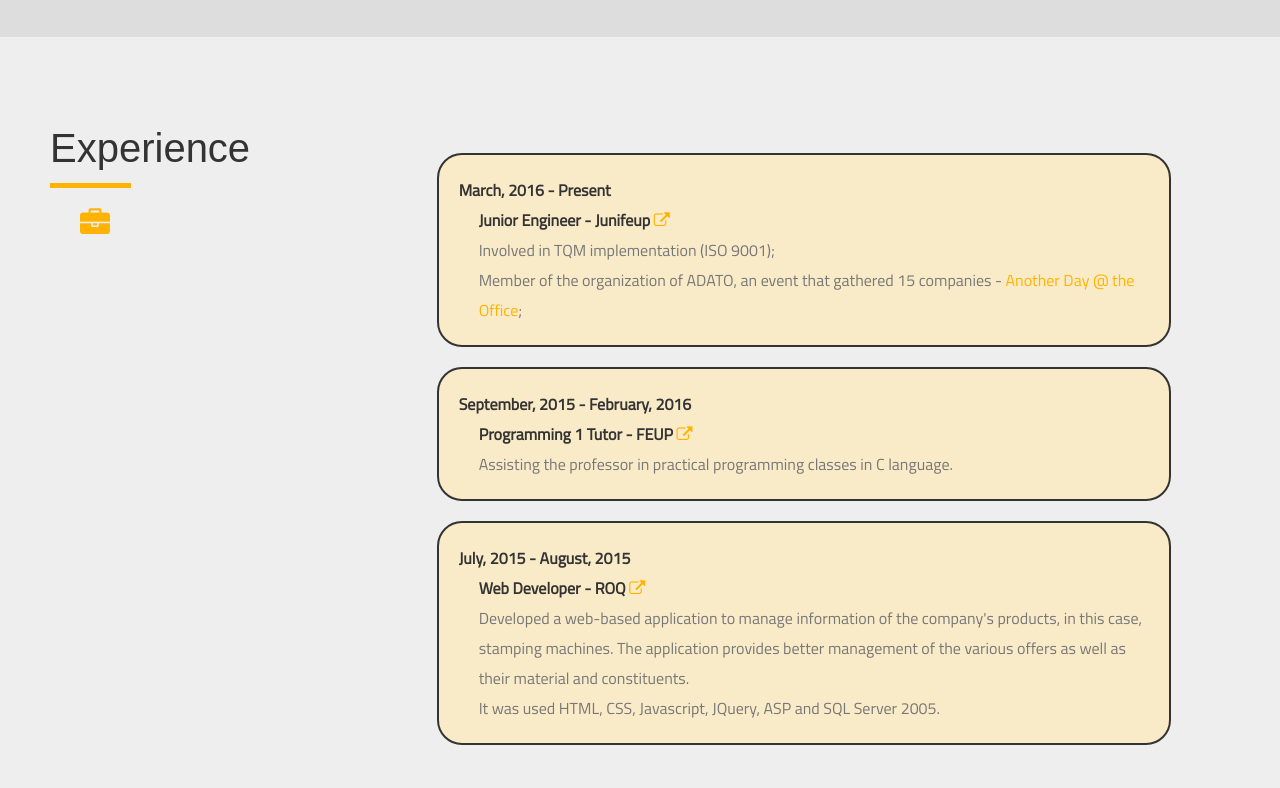
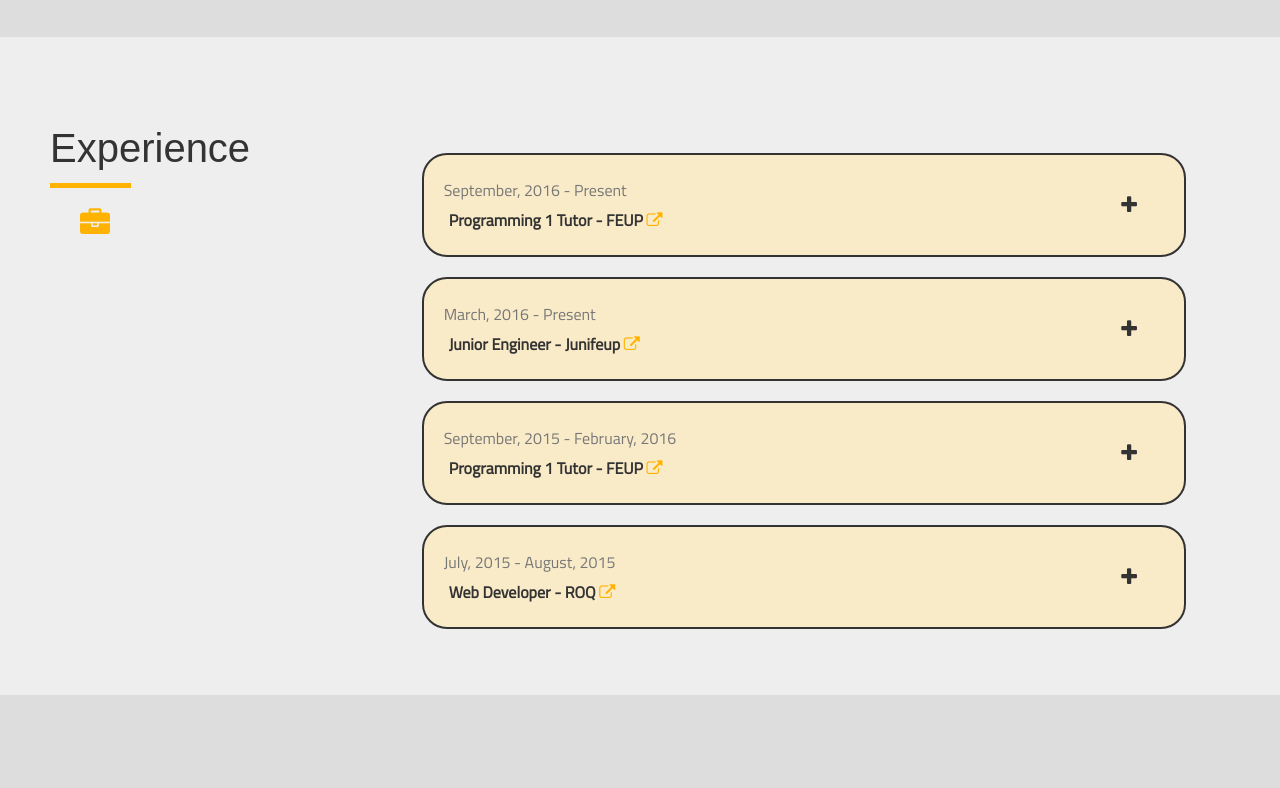
Before and after one commit to luisfmelo/luisfmelo.github.io, a website: page index.html in a window 1280 px wide. Shown: the part 1740-2528 px from the top of the page. Drawn offline with Linux system fonts and the light colour scheme; a web font is replaced by a local one.

Commit message:
professional experience is now ready and beautiful

```diff
--- a/assets/css/mystyle.css
+++ b/assets/css/mystyle.css
@@ -12,7 +12,9 @@ html, body {
 }
 
 *, *::after, *::before {
-    box-sizing: border-box;
+  -webkit-box-sizing: border-box;
+  -moz-box-sizing: border-box;
+  box-sizing: border-box;
 }
 
 section {
@@ -402,22 +404,6 @@ ul#nav li a:hover {
 
 /******************************************************************************/
 
-.new-entry h4 {
-    color: #333;
-    font-weight: bold;
-}
-
-.new-entry h6 {
-    color: #333;
-    font-weight: bold;
-    padding-left: 20px;
-}
-
-.new-entry p, li {
-    color: #777;
-    padding-left: 20px;
-    padding-left: 20px;
-}
 
 .new-entry {
     border-radius: 25px;
@@ -426,6 +412,26 @@ ul#nav li a:hover {
     padding: 20px;
     margin-top: 20px;
 }
+
+.job-time. .job-time:hover, .job-time:active {
+    color: #333;
+    font-weight: bold;
+    text-decoration:none;
+}
+
+.job-title, .job-title:hover, .job-title:active {
+    color: #333;
+    padding-left: 20px;
+    text-decoration:none;
+    font-weight: bolder;
+}
+
+.card-block, li {
+    color: #777;
+    padding-left: 20px;
+    padding-left: 20px;
+}
+
 
 .no-border {
     border: 0;
@@ -446,6 +452,23 @@ ul#nav li a:hover {
     color: #777;
 }
 
+
+
+.signal{
+  position: relative;
+  float: right;
+  top: 20px;
+  right: 10px;
+  font-size: 20px;
+}
+.rotate {
+    transform: rotate(0deg);
+    transition: .5s;
+}
+.rotate2 {
+    transform: rotate(180deg);
+    transition: .5s;
+}
 
 /******************************************************************************/
 
--- a/assets/js/main.js
+++ b/assets/js/main.js
@@ -64,6 +64,9 @@ $(document).ready(function() {
                 nav.find('a[href="#' + $(this).attr('id') + '"]').parent().addClass('active');
             }
         });
+
+        // Expand/Collapse Professional XP description
+        $('.new-entry').on('click', toggleSignal);
     });
 
     nav.find('a').on('click', function() {
@@ -76,12 +79,6 @@ $(document).ready(function() {
 
         return false;
     });
-
-
-    /*----------------------------------------------------*/
-    /* Highlight the current section in the navigation bar
-    ------------------------------------------------------*/
-
 
     /*----------------------------------------------------*/
     /* Particles.js
@@ -108,6 +105,22 @@ function handleTopNavAnimation() {
     }
 }
 
+/*----------------------------------------------------*/
+/* Professional Experience Expand/Collapse
+------------------------------------------------------*/
+function toggleSignal(e) {
+  $el = $(this)
+        .find(".signal")
+        .find("i")
+        .toggleClass('fa fa-minus fa fa-plus rotate rotate2');
+
+  $(this).find('div')
+         .eq(2)
+         .slideToggle(500);
+  setTimeout(function(){
+      $el.toggleClass('rotate2 rotate');
+  },300);
+}
 
 
 // When the browser is ready...
--- /dev/null
+++ b/assets/js/vertical-timeline.min.js
@@ -0,0 +1 @@
+!function(t){var i=function(t){var i=t.getBoundingClientRect();return i.top>=0&&i.left>=0&&i.bottom<=(window.innerHeight||document.documentElement.clientHeight)&&i.right<=(window.innerWidth||document.documentElement.clientWidth)};t.fn.verticalTimeline=function(e){var n=t.extend({startSide:"left",alternate:!0,animate:null,theme:null},e);return this.each(function(){if($this=t(this),$userContent=$this.children("div"),$this.addClass("vtimeline"),$userContent.each(function(){t(this).addClass("vtimeline-content").wrap('<div class="vtimeline-point"><div class="vtimeline-block"></div></div>')}),$this.find(".vtimeline-point").each(function(){t(this).prepend('<div class="vtimeline-icon"></div>')}),n.alternate||$this.addClass("vtimeline-align-"+n.startSide),n.alternate&&"left"==n.startSide?$this.find(".vtimeline-point:odd").each(function(){t(this).addClass("vtimeline-right")}):n.alternate&&"right"==n.startSide&&$this.find(".vtimeline-point:even").each(function(){t(this).addClass("vtimeline-right")}),$this.find(".vtimeline-content").each(function(){var i=t(this).data("vtdate");t(this).data("vtdate")&&t(this).parent().prepend('<span class="vtimeline-date">'+i+"</span>")}),"fade"==n.animate){var e=n.animate;$this.find(".vtimeline-block").addClass("vt-"+e),$this.find(".vtimeline-block.vt-"+e).each(function(){i($this[0])&&t(this).removeClass("vt-"+e)})}})}}(jQuery);
--- a/includes/experience.html
+++ b/includes/experience.html
@@ -5,38 +5,106 @@
       <i class="fa fa-briefcase symbol-section" aria-hidden="true"></i>
   </div>
   <div class="col-xs-12 col-md-7">
-        <div class="new-entry">
-            <h4>March, 2016 - Present</h4>
-            <h6>Junior Engineer - Junifeup
-                <a href="http://www.junifeup.pt" target="_blank"><i class="fa fa-external-link" aria-hidden="true"></i></a>
-            </h6>
-            <p>
-                Involved in TQM implementation (ISO 9001);
-                <br /> Member of the organization of ADATO, an event that gathered 15 companies -
-                <a href="http://adato.junifeup.pt" target="_blank">Another Day @ the Office</a>;
-            </p>
+
+
+    <div class="row new-entry row">
+      <div class='row'>
+        <h4 class='job-time col-xs-11'>
+          September, 2016 - Present
+        </h4>
+        <div class='signal col-xs-1'>
+          <i class="fa fa-plus"></i>
         </div>
-
-        <div class="new-entry">
-            <h4>September, 2015 - February, 2016</h4>
-            <h6>Programming 1 Tutor - FEUP
+      </div>
+      <h6 class='row job-title'>
+        Programming 1 Tutor - FEUP
         <a href="http://www.fe.up.pt" target="_blank"><i class="fa fa-external-link" aria-hidden="true"></i></a>
       </h6>
-            <p>
+      <div class="collapse row" id="collapseExample">
+        <div class="card card-block">
+          <p class='job-descript'>
             Assisting the professor in practical programming classes in C language.
-            </p>
-        </div>
-
-        <div class="new-entry">
-            <h4>July, 2015 - August, 2015</h4>
-            <h6>Web Developer - ROQ
-                <a href="http://www.roqinternational.com" target="_blank"><i class="fa fa-external-link" aria-hidden="true"></i></a>
-            </h6>
-            <p>
-                Developed a web-based application to manage information of the company's products, in this case, stamping machines.
-              The application provides better management of the various offers as well as their material and constituents.
-              <br />It was used HTML, CSS, Javascript, JQuery, ASP and SQL Server 2005.
           </p>
         </div>
       </div>
     </div>
+
+
+
+    <div class="row new-entry row">
+      <div class='row'>
+        <h4 class='job-time col-xs-11'>
+          March, 2016 - Present
+        </h4>
+        <div class='signal col-xs-1'>
+          <i class="fa fa-plus"></i>
+        </div>
+      </div>
+      <h6 class='row job-title'>
+        Junior Engineer - Junifeup
+        <a href="http://www.junifeup.pt" target="_blank"><i class="fa fa-external-link" aria-hidden="true"></i></a>
+      </h6>
+      <div class="collapse row" id="collapseExample">
+        <div class="card card-block">
+          <p class='job-descript'>
+            Involved in TQM implementation (ISO 9001);<br />
+            Member of the organization of ADATO, an event that gathered 15 companies -
+            <a href="http://adato.junifeup.pt" target="_blank">Another Day @ the Office</a>;
+          </p>
+        </div>
+      </div>
+    </div>
+
+
+
+    <div class="row new-entry row">
+      <div class='row'>
+        <h4 class='job-time col-xs-11'>
+          September, 2015 - February, 2016
+        </h4>
+        <div class='signal col-xs-1'>
+          <i class="fa fa-plus"></i>
+        </div>
+      </div>
+      <h6 class='row job-title'>
+        Programming 1 Tutor - FEUP
+        <a href="http://www.fe.up.pt" target="_blank"><i class="fa fa-external-link" aria-hidden="true"></i></a>
+      </h6>
+      <div class="collapse row" id="collapseExample">
+        <div class="card card-block">
+          <p class='job-descript'>
+            Assisting the professor in practical programming classes in C language.
+          </p>
+        </div>
+      </div>
+    </div>
+
+
+
+    <div class="row new-entry row">
+      <div class='row'>
+        <h4 class='job-time col-xs-11'>
+          July, 2015 - August, 2015
+        </h4>
+        <div class='signal col-xs-1'>
+          <i class="fa fa-plus"></i>
+        </div>
+      </div>
+      <h6 class='row job-title'>
+        Web Developer - ROQ
+        <a href="http://www.roqinternational.com" target="_blank"><i class="fa fa-external-link" aria-hidden="true"></i></a>
+      </h6>
+      <div class="collapse row" id="collapseExample">
+        <div class="card card-block">
+          <p class='job-descript'>
+            Developed a web-based application to manage information of the company's products, in this case, stamping machines.
+            The application provides better management of the various offers as well as their material and constituents.<br />
+            It was used HTML, CSS, Javascript, JQuery, ASP and SQL Server 2005.
+          </p>
+        </div>
+      </div>
+    </div>
+
+
+  </div>
+</div>
--- a/index.html
+++ b/index.html
@@ -80,7 +80,7 @@
 
     </div>
 
-    <div class="final">Luís Melo - 2016 </div>
+    <div class="final">Luís Melo - 2017 </div>
 
 </footer>
 
```
Lines whose indentation alone changed are shown as unchanged.
